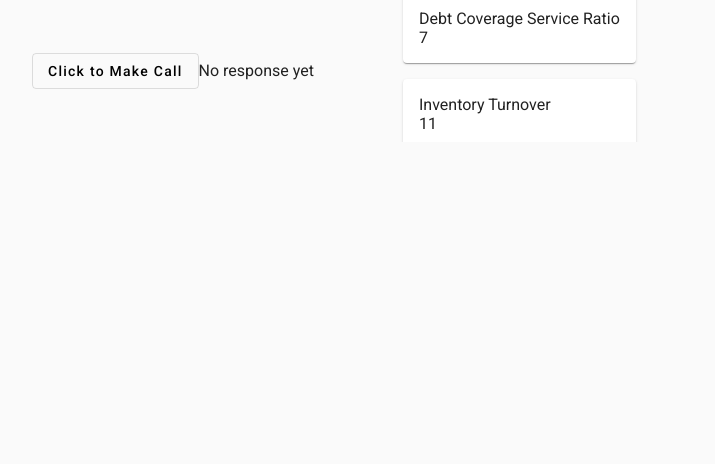
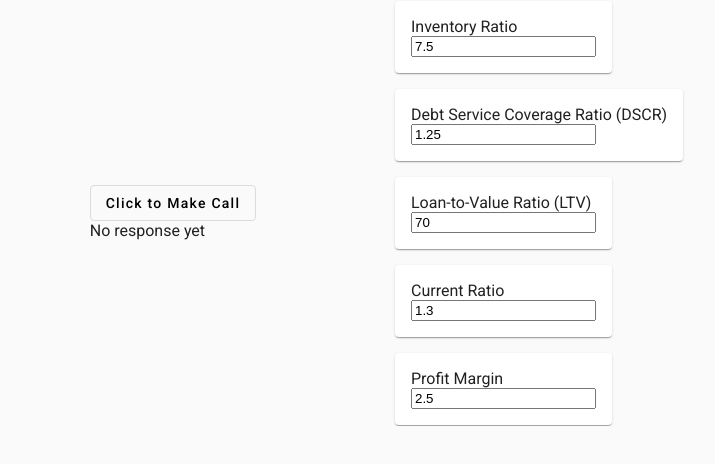
Before and after one commit to phillipbyram-ncino/nIQAnalyst, an Angular app: page / in a window 1280 px wide. Shown: the top 464 px of the page, without its empty margins (40-755 px from the left). Built offline with nearby package versions, Linux system fonts and the light colour scheme.

Commit message:
Metrics and template in place

```diff
--- a/src/app/app.component.css
+++ b/src/app/app.component.css
@@ -1,4 +1,10 @@
 .metric-cards {
-    position: absolute;
-    left: 0.5rem;
+
+    display: flex;
+    flex-direction:row;
+    flex-wrap: wrap;
 }
+.status-action-panel {
+    display: flex;
+    flex-direction: column;
+}
--- a/src/app/app.component.html
+++ b/src/app/app.component.html
@@ -1,20 +1,49 @@
-<mat-grid-list cols="3" rowHeight="3:1">
+<mat-grid-list cols="3">
+  <mat-grid-tile colspan="1" >
+    <div class="status-action-panel">
+      <button mat-stroked-button (click)="makeCall()">
+        Click to Make Call
+      </button>
+
+      <span>{{ latestResponse }}</span>
+    </div>
+  </mat-grid-tile>
   <mat-grid-tile colspan="1">
-    <button mat-stroked-button (click)="makeCall()">Click to Make Call</button>
-
-    <div>{{ latestResponse }}</div>
-  </mat-grid-tile>
-  <mat-grid-tile colspan="2">
     <div class="metric-cards">
       <app-metric-card
         #metric
-        [metricValue]="7"
-        metricName="Debt Coverage Service Ratio"
+        [metricValuePlaceholder]="2.5"
+        metricName="Debt Ratio"
       ></app-metric-card>
       <app-metric-card
         #metric
-        [metricValue]="11"
-        metricName="Inventory Turnover"
+        [metricValuePlaceholder]="7.5"
+        metricName="Inventory Ratio"
+      ></app-metric-card>
+      <app-metric-card
+        #metric
+        [metricValuePlaceholder]="1.25"
+        metricName="Debt Service Coverage Ratio (DSCR)"
+      ></app-metric-card>
+      <app-metric-card
+        #metric
+        [metricValuePlaceholder]="70"
+        metricName="Loan-to-Value Ratio (LTV)"
+      ></app-metric-card>
+      <app-metric-card
+        #metric
+        [metricValuePlaceholder]="1.3"
+        metricName="Current Ratio"
+      ></app-metric-card>
+      <app-metric-card
+        #metric
+        [metricValuePlaceholder]="2.5"
+        metricName="Profit Margin"
+      ></app-metric-card>
+      <app-metric-card
+        #metric
+        [metricValuePlaceholder]="1.25"
+        metricName="Fixed Charge Coverage Ratio (FCCR)"
       ></app-metric-card>
     </div>
   </mat-grid-tile>
--- a/src/app/app.component.ts
+++ b/src/app/app.component.ts
@@ -30,21 +30,24 @@ export class AppComponent implements OnInit, AfterViewInit {
 
   ngAfterViewInit(): void {
     this.viewReady = true;
-    this.metricsComponents?.forEach((metric)=>{
-      this.metrics.set(metric.metricName, metric.metricValue);
 
-    })
+    this.updateMetricsMap();
   }
 
   async makeCall(): Promise<void> {
 
+    this.updateMetricsMap();
     const options: CallOptions = {
       api_key: this.api_key,
       metrics: this.metrics
     }
     this.latestResponse = await this.service.makeCall(options);
 
-
   }
 
+  private updateMetricsMap(): void {
+    this.metricsComponents?.forEach((metric) => {
+      this.metrics.set(metric.metricName, (metric.value?.value || 0) as number);
+    })
+  }
 }
--- a/src/app/app.service.ts
+++ b/src/app/app.service.ts
@@ -11,6 +11,8 @@ export class AppService {
 
     static APPROVED: string = 'approved';
     static DENIED: string = 'denied';
+
+    static END_OF_CONTENT_WIGGLE_ROOM_LENGTH = 7;
 
     openai: OpenAIApi | undefined;
     doSetup(key: string): OpenAIApi {
@@ -33,8 +35,13 @@ export class AppService {
         try {
             const completion = await this.openai.createChatCompletion(this.buildCCR(options.metrics));
             const fullContent = completion.data.choices[0]?.message?.content || 'There was an error with the response';
+            console.log(completion);
+            console.log(fullContent);
+            const statusLength = Math.max(AppService.APPROVED.length, AppService.DENIED.length)
+            const startPos = fullContent.length - AppService.END_OF_CONTENT_WIGGLE_ROOM_LENGTH - statusLength;
+            const lastCharacters = fullContent.substring(startPos);
 
-            return fullContent.endsWith(AppService.APPROVED)? AppService.APPROVED: fullContent.endsWith(AppService.DENIED)? AppService.DENIED: 'ERROR';
+            return lastCharacters.includes(AppService.APPROVED)? AppService.APPROVED: lastCharacters.includes(AppService.DENIED)? AppService.DENIED: 'ERROR';
 
         } catch (error) { }
         return 'hi';
@@ -43,25 +50,56 @@ export class AppService {
     buildCCR(metrics: Map<string, number>): CreateChatCompletionRequest {
 
         let template = `
-        add all the following numbers ignoring their names.
-        Reply with only one word depending on the following condition where TOTAL is the total of the numbers:
-        If TOTAL > 20 then '${AppService.APPROVED}'
-        If TOTAL <= 20 then '${AppService.DENIED}'
-        here are the numbers and their names:
+
+        You are a financial analyst. I will be providing 7 key metrics.
+        These key metrics will have a minimum or maximum benchmark. Here are the 7 key metrics:
+
+        1. Debt Ratio: To meet the benchmark, your debt ratio should be equal to 3.0 or lower. If your debt ratio is less than 3.0, it meets the benchmark.
+
+        2. Inventory Turnover: To meet the benchmark, your inventory turnover ratio should be greater than or equal to 5.0 and less than or equal to 10.0. If your inventory turnover ratio falls within this range, it meets the benchmark.
+
+        3. Debt Service Coverage Ratio (DSCR): To meet the benchmark, your DSCR should be equal to 1.25 or higher. If your DSCR equals 1.25 or above, it meets the benchmark.
+
+        4. Loan-to-Value Ratio (LTV): To meet the benchmark, your LTV should be equal to or less than 75%. If your LTV is equal to or less than 75%, it meets the benchmark.
+
+        5. Current Ratio: To meet the benchmark, your current ratio should be equal to or greater than 1.2. If your current ratio is equal to or greater than 1.2, it meets the benchmark.
+
+        6. Profit Margin: To meet the benchmark, your profitability ratio should be equal to or greater than 1.5%. If your profitability ratio is equal to or greater than 1.5%, it meets the benchmark.
+
+        7. Fixed Charge Coverage Ratio: To meet the benchmark, your fixed charge coverage ratio should be equal to or greater than 1.25. If your fixed charge coverage ratio is equal to or greater than 1.25, it meets the benchmark.
+
+
+        In each scenario, the User will provide the values for each of the 7 metrics above.
+
+        If all 7 of the metrics meet the benchmark, I want you to solely provide me output of '${AppService.APPROVED}'.
+
+        If two or more of the metrics do not meet the benchmarks as defined above, I want you to solely provide me an output of ${AppService.DENIED}.
+
+        When providing the answers, do not provide any additional text for outputs other than ${AppService.APPROVED} or ${AppService.DENIED}.
+
+        Each of the metric's values need to meet its respective benchmark with no margin of error. "
+
         `;
 
+        let table = '';
         Array.from(metrics.entries()).forEach(([name, value]) => {
-            template += `name:${name} | value: ${value}
-            `;
+            table += `${name}: ${value}, `;
         });
-        const message: ChatCompletionRequestMessage = {
-            role: 'user',
+
+        const message0: ChatCompletionRequestMessage = {
+            role: 'system',
             content: template
         }
-        const messages:Array<ChatCompletionRequestMessage> = [message];
+        const message1: ChatCompletionRequestMessage = {
+            role: 'user',
+            content: table
+        }
+
+        const messages:Array<ChatCompletionRequestMessage> = [message0, message1];
+        // console.log(messages);
         return {
             model: "gpt-3.5-turbo",
-            temperature: 0.0,
+            temperature: 0.1,
             messages:messages
         }
     }
--- a/src/app/components/metric-card.component.html
+++ b/src/app/components/metric-card.component.html
@@ -2,7 +2,7 @@
   <mat-card>
     <mat-card-header>{{ metricName }}</mat-card-header>
     <mat-card-content>
-      {{ metricValue }}
+      <input matInput [value]="metricValuePlaceholder" />
     </mat-card-content>
   </mat-card>
 </div>
--- a/src/app/components/metric-card.component.ts
+++ b/src/app/components/metric-card.component.ts
@@ -1,13 +1,22 @@
-import { Component, Input } from "@angular/core";
+import { AfterViewInit, Component, EventEmitter, Input, Output, ViewChild } from "@angular/core";
+import { MatInput } from "@angular/material/input";
 
 @Component({
     templateUrl: './metric-card.component.html',
     selector: 'app-metric-card',
     styleUrls:['./metric-card.component.css']
 })
-export class MetricCardComponent {
+export class MetricCardComponent implements AfterViewInit{
 
-    @Input() metricValue: number = 1.09;
+    @ViewChild(MatInput, {static:true})
+    value?: MatInput
+
+    @Input() metricValuePlaceholder: number = 1.09;
     @Input() metricName: string = 'Debt Ratio';
 
+    ngAfterViewInit(): void {
+        console.log(this.value?.value)
+
+    }
+
 }
```
Also changed, not shown: src/app/components/components.module.ts (+4 -4 lines).
